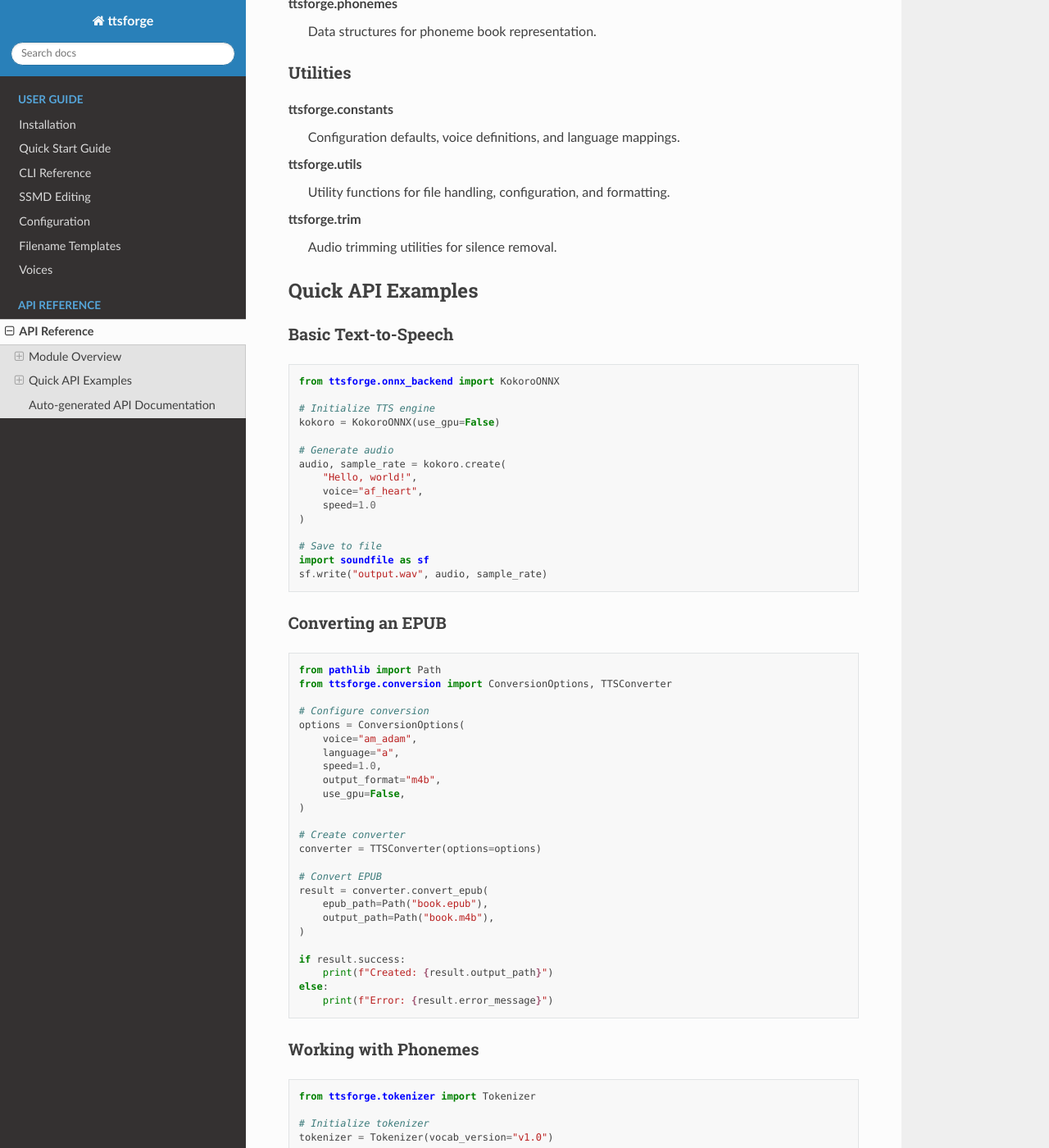
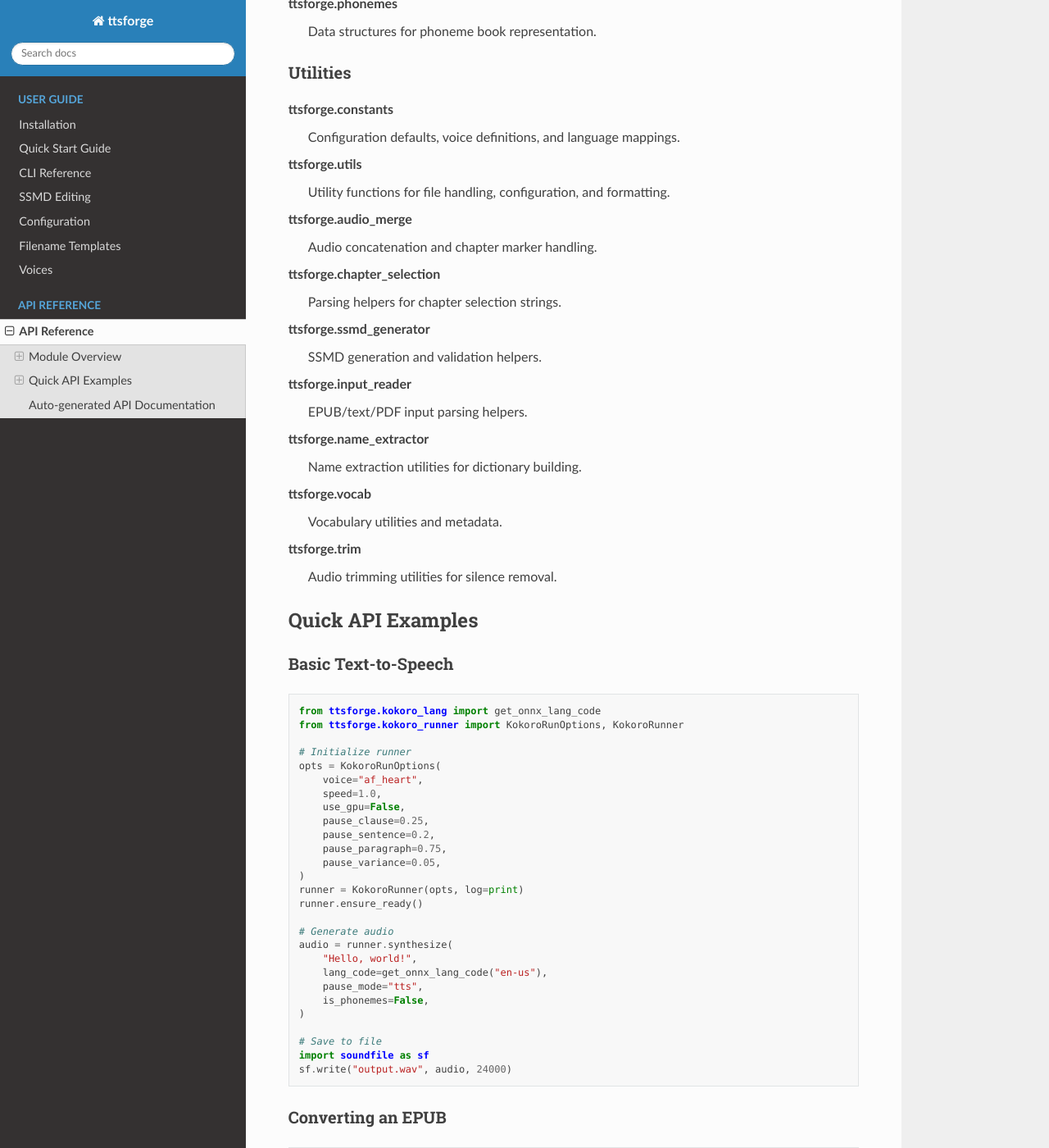
Before and after one commit to holgern/ttsforge, a Sphinx documentation site: the page built from docs/api/index.rst, in a window 1280 px wide and 1400 px high, scrolled down 763 px. Shown: the whole window at 82% size. Built offline with Sphinx 7.4.7 and the Read the Docs theme 3.1.0, drawn with Linux system fonts in a browser that asks for light colours; some of the changed text lies outside the part shown.

Commit message:
doc: update doc

```diff
--- a/docs/api/index.rst
+++ b/docs/api/index.rst
@@ -24,11 +24,11 @@ Core Modules
 TTS Backend
 ^^^^^^^^^^^
 
-**ttsforge.onnx_backend**
-   ONNX Runtime backend for Kokoro TTS model inference.
+**ttsforge.kokoro_runner**
+   Shared Kokoro ONNX runner used by conversion paths.
 
-**ttsforge.tokenizer**
-   Text-to-phoneme tokenization using espeak-ng.
+**ttsforge.kokoro_lang**
+   Language code helpers for Kokoro.
 
 **ttsforge.phonemes**
    Data structures for phoneme book representation.
@@ -42,6 +42,24 @@ Utilities
 **ttsforge.utils**
    Utility functions for file handling, configuration, and formatting.
 
+**ttsforge.audio_merge**
+   Audio concatenation and chapter marker handling.
+
+**ttsforge.chapter_selection**
+   Parsing helpers for chapter selection strings.
+
+**ttsforge.ssmd_generator**
+   SSMD generation and validation helpers.
+
+**ttsforge.input_reader**
+   EPUB/text/PDF input parsing helpers.
+
+**ttsforge.name_extractor**
+   Name extraction utilities for dictionary building.
+
+**ttsforge.vocab**
+   Vocabulary utilities and metadata.
+
 **ttsforge.trim**
    Audio trimming utilities for silence removal.
 
@@ -54,21 +72,33 @@ Basic Text-to-Speech
 
 .. code-block:: python
 
-   from ttsforge.onnx_backend import KokoroONNX
+   from ttsforge.kokoro_lang import get_onnx_lang_code
+   from ttsforge.kokoro_runner import KokoroRunOptions, KokoroRunner
 
-   # Initialize TTS engine
-   kokoro = KokoroONNX(use_gpu=False)
+   # Initialize runner
+   opts = KokoroRunOptions(
+       voice="af_heart",
+       speed=1.0,
+       use_gpu=False,
+       pause_clause=0.25,
+       pause_sentence=0.2,
+       pause_paragraph=0.75,
+       pause_variance=0.05,
+   )
+   runner = KokoroRunner(opts, log=print)
+   runner.ensure_ready()
 
    # Generate audio
-   audio, sample_rate = kokoro.create(
+   audio = runner.synthesize(
        "Hello, world!",
-       voice="af_heart",
-       speed=1.0
+       lang_code=get_onnx_lang_code("en-us"),
+       pause_mode="tts",
+       is_phonemes=False,
    )
 
    # Save to file
    import soundfile as sf
-   sf.write("output.wav", audio, sample_rate)
+   sf.write("output.wav", audio, 24000)
 
 Converting an EPUB
 ^^^^^^^^^^^^^^^^^^
@@ -106,10 +136,10 @@ Working with Phonemes
 
 .. code-block:: python
 
-   from ttsforge.tokenizer import Tokenizer
+   from pykokoro.tokenizer import Tokenizer
 
    # Initialize tokenizer
-   tokenizer = Tokenizer(vocab_version="v1.0")
+   tokenizer = Tokenizer()
 
    # Convert text to phonemes
    text = "Hello, world!"
@@ -168,12 +198,12 @@ Auto-generated API Documentation
    :undoc-members:
    :show-inheritance:
 
-.. automodule:: ttsforge.onnx_backend
+.. automodule:: ttsforge.kokoro_runner
    :members:
    :undoc-members:
    :show-inheritance:
 
-.. automodule:: ttsforge.tokenizer
+.. automodule:: ttsforge.kokoro_lang
    :members:
    :undoc-members:
    :show-inheritance:
@@ -183,6 +213,36 @@ Auto-generated API Documentation
    :undoc-members:
    :show-inheritance:
 
+.. automodule:: ttsforge.audio_merge
+   :members:
+   :undoc-members:
+   :show-inheritance:
+
+.. automodule:: ttsforge.chapter_selection
+   :members:
+   :undoc-members:
+   :show-inheritance:
+
+.. automodule:: ttsforge.ssmd_generator
+   :members:
+   :undoc-members:
+   :show-inheritance:
+
+.. automodule:: ttsforge.input_reader
+   :members:
+   :undoc-members:
+   :show-inheritance:
+
+.. automodule:: ttsforge.name_extractor
+   :members:
+   :undoc-members:
+   :show-inheritance:
+
+.. automodule:: ttsforge.vocab
+   :members:
+   :undoc-members:
+   :show-inheritance:
+
 .. automodule:: ttsforge.trim
    :members:
    :undoc-members:
```
Also changed, not shown: docs/ssmd.rst (+9 -6 lines), 2 other files.
